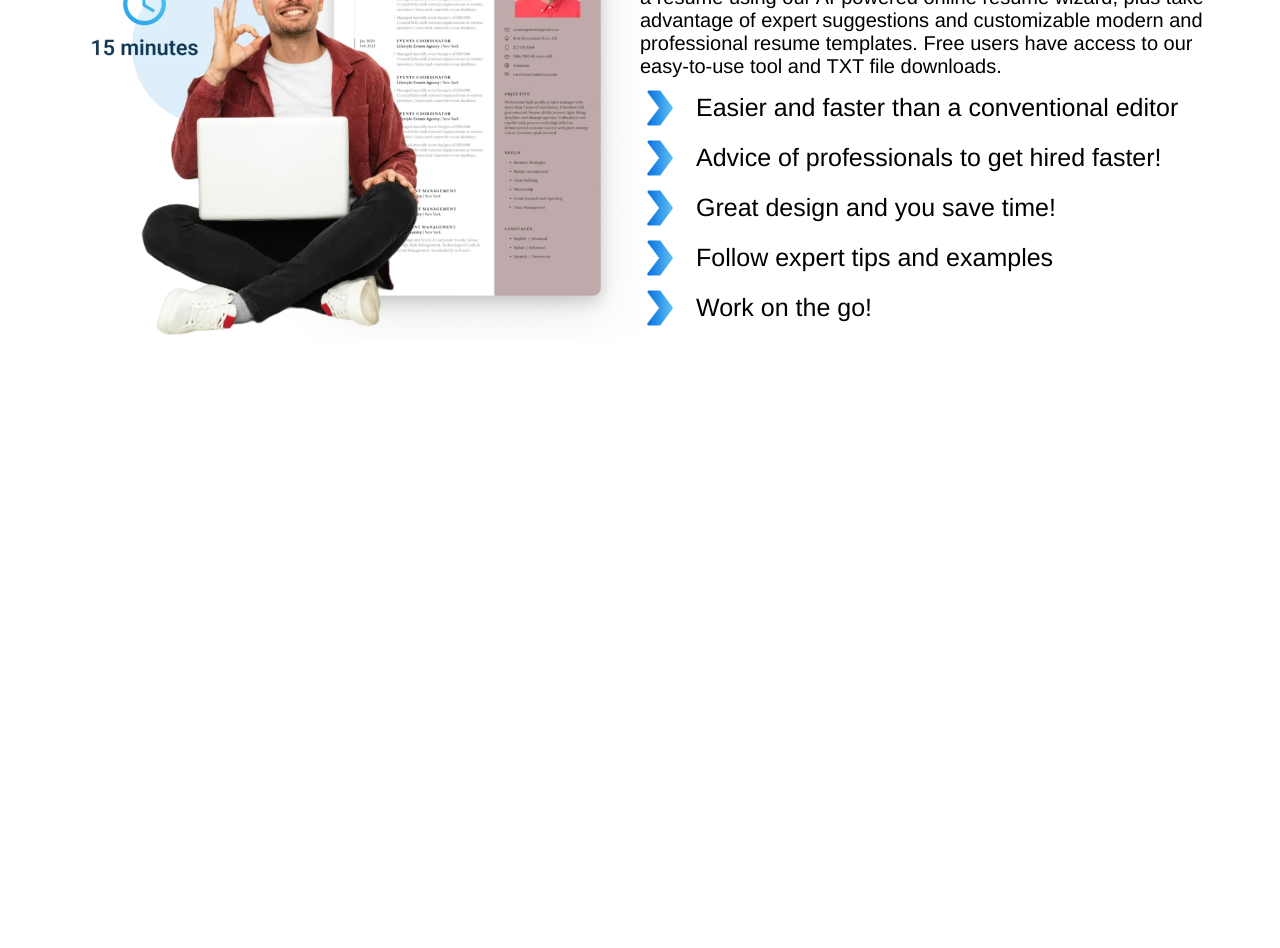
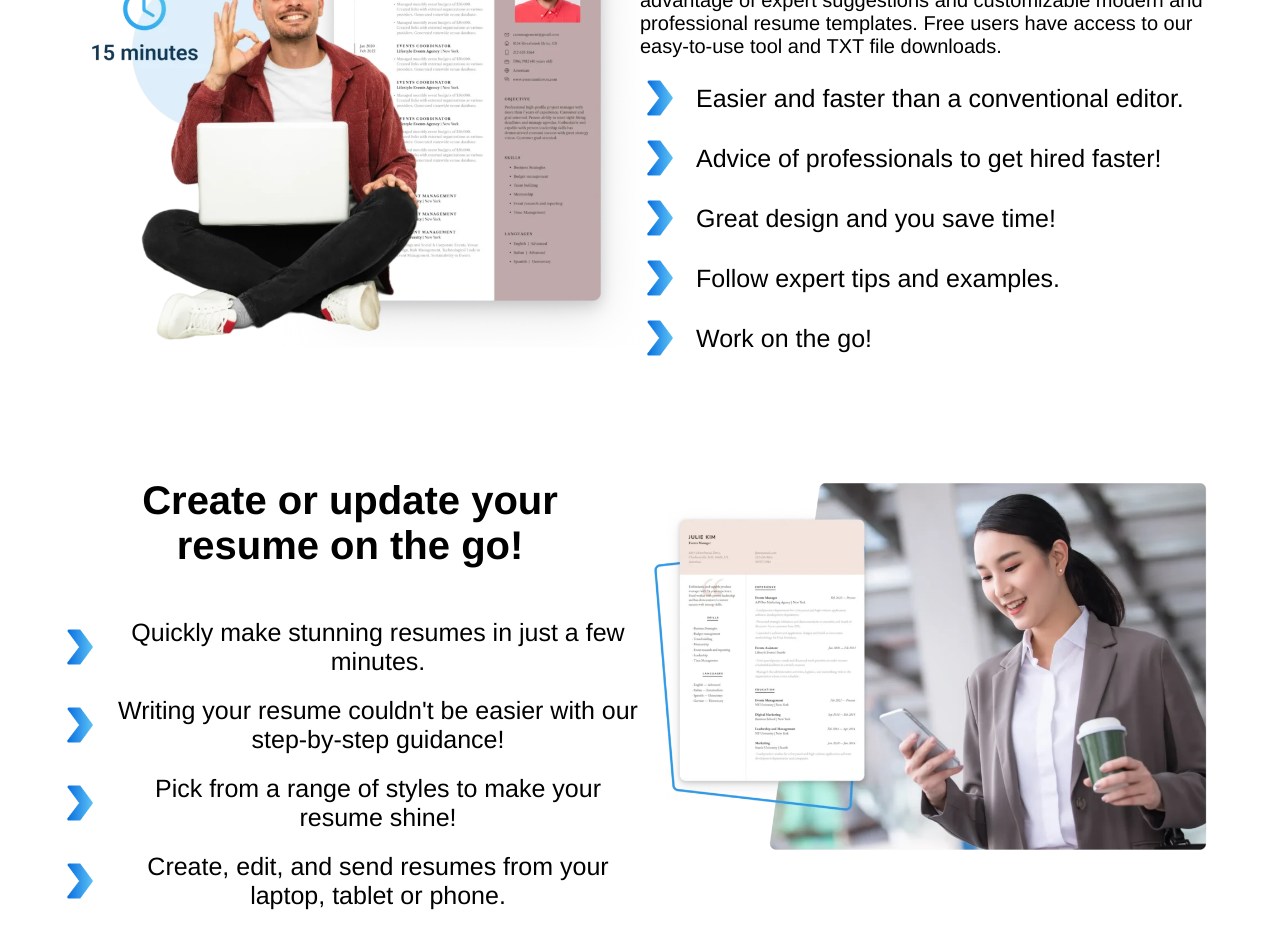
Before and after one commit to DiksonIvySon/dmResume, a React (Vite) app in the folder dmResumeApp/: page / in a window 1280 px wide. Shown: the part 1020-1968 px from the top of the page. Before the commit the page ends 1438 px from the top, so only its background shows below. Built offline with nearby package versions, Linux system fonts and the light colour scheme.

Commit message:
Worked on the create-on-the-go section.

```diff
--- a/dmResumeApp/src/pages/HomePage.css
+++ b/dmResumeApp/src/pages/HomePage.css
@@ -107,7 +107,11 @@
     align-items: center;
     font-size: 25px;
     font-weight: 500;
-    margin-top: 10px;
+    margin-top: 20px;
+}
+
+.time-section .center-text {
+    text-align: center;
 }
 
 @media (max-width:1000px) {
--- a/dmResumeApp/src/pages/HomePage.jsx
+++ b/dmResumeApp/src/pages/HomePage.jsx
@@ -46,7 +46,7 @@ function HomePage() {
                     </p>
                     <div className='list-item'>
                         <img src={arrow_icon} alt="arrow icon" />
-                        <p>Easier and faster than a conventional editor</p>
+                        <p>Easier and faster than a conventional editor.</p>
                     </div>
                     <div className='list-item'>
                         <img src={arrow_icon} alt="arrow icon" />
@@ -58,12 +58,40 @@ function HomePage() {
                     </div>
                     <div className='list-item'>
                         <img src={arrow_icon} alt="arrow icon" />
-                        <p>Follow expert tips and examples</p>
+                        <p>Follow expert tips and examples.</p>
                     </div>
                     <div className='list-item'>
                         <img src={arrow_icon} alt="arrow icon" />
                         <p>Work on the go!</p>
                     </div>
+                </div>
+            </div>
+        </section>
+        <section className='time-section section-margin'>
+            <div className='time-section-content'>
+                <div>
+                    <h1>Create or update your resume on the go!</h1>
+                    <div className='center-text'>
+                        <div className='list-item'>
+                            <img src={arrow_icon} alt="arrow icon" />
+                            <p>Quickly make stunning resumes in just a few minutes.</p>
+                        </div>
+                        <div className='list-item'>
+                            <img src={arrow_icon} alt="arrow icon" />
+                            <p>Writing your resume couldn't be easier with our step-by-step guidance!</p>
+                        </div>
+                        <div className='list-item'>
+                            <img src={arrow_icon} alt="arrow icon" />
+                            <p>Pick from a range of styles to make your resume shine!</p>
+                        </div>
+                        <div className='list-item'>
+                            <img src={arrow_icon} alt="arrow icon" />
+                            <p>Create, edit, and send resumes from your laptop, tablet or phone.</p>
+                        </div>
+                    </div>
+                </div>
+                <div className='cv-person1'>
+                    <img src={cv_person2} alt="Resume image" />
                 </div>
             </div>
         </section>
```
